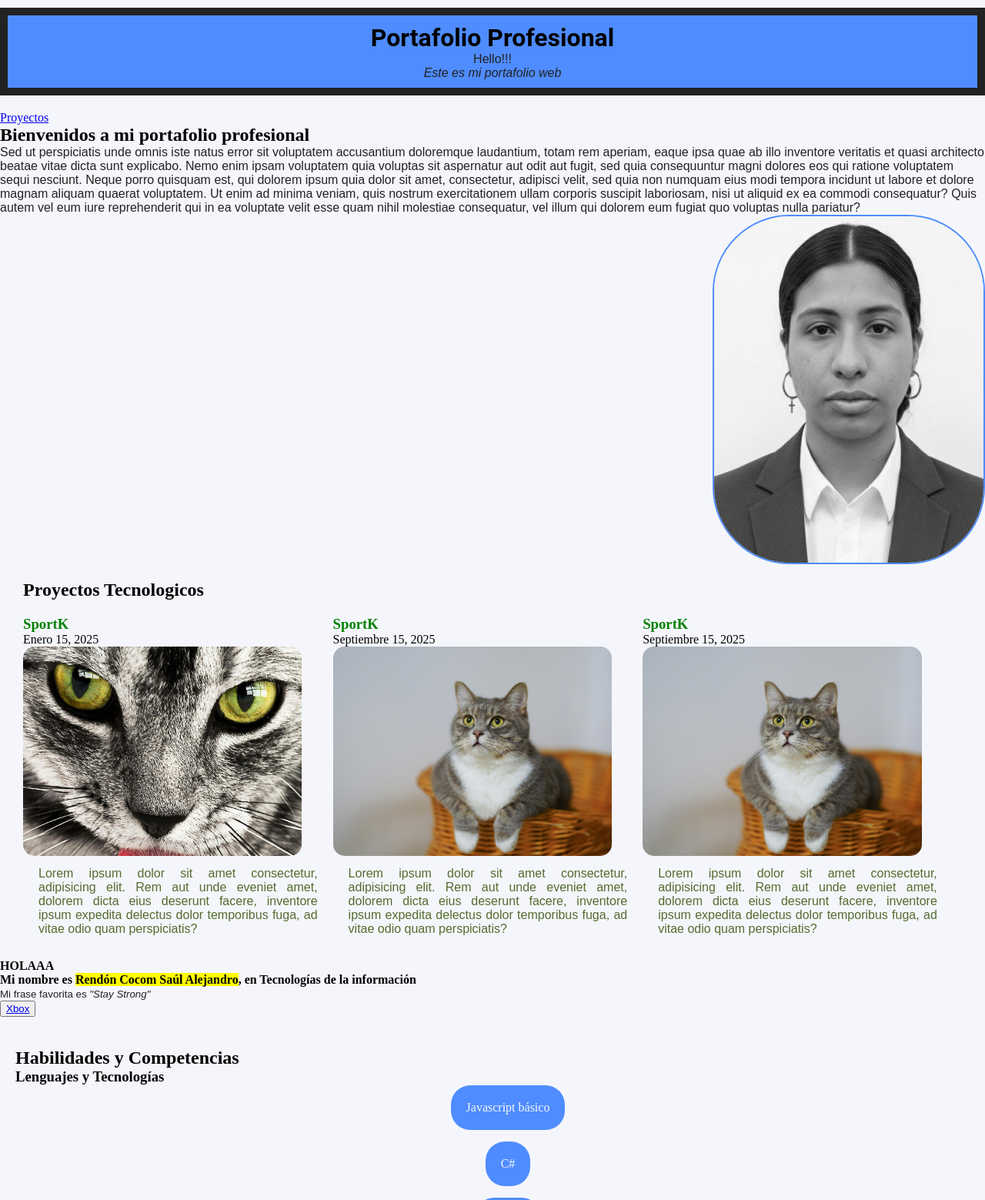
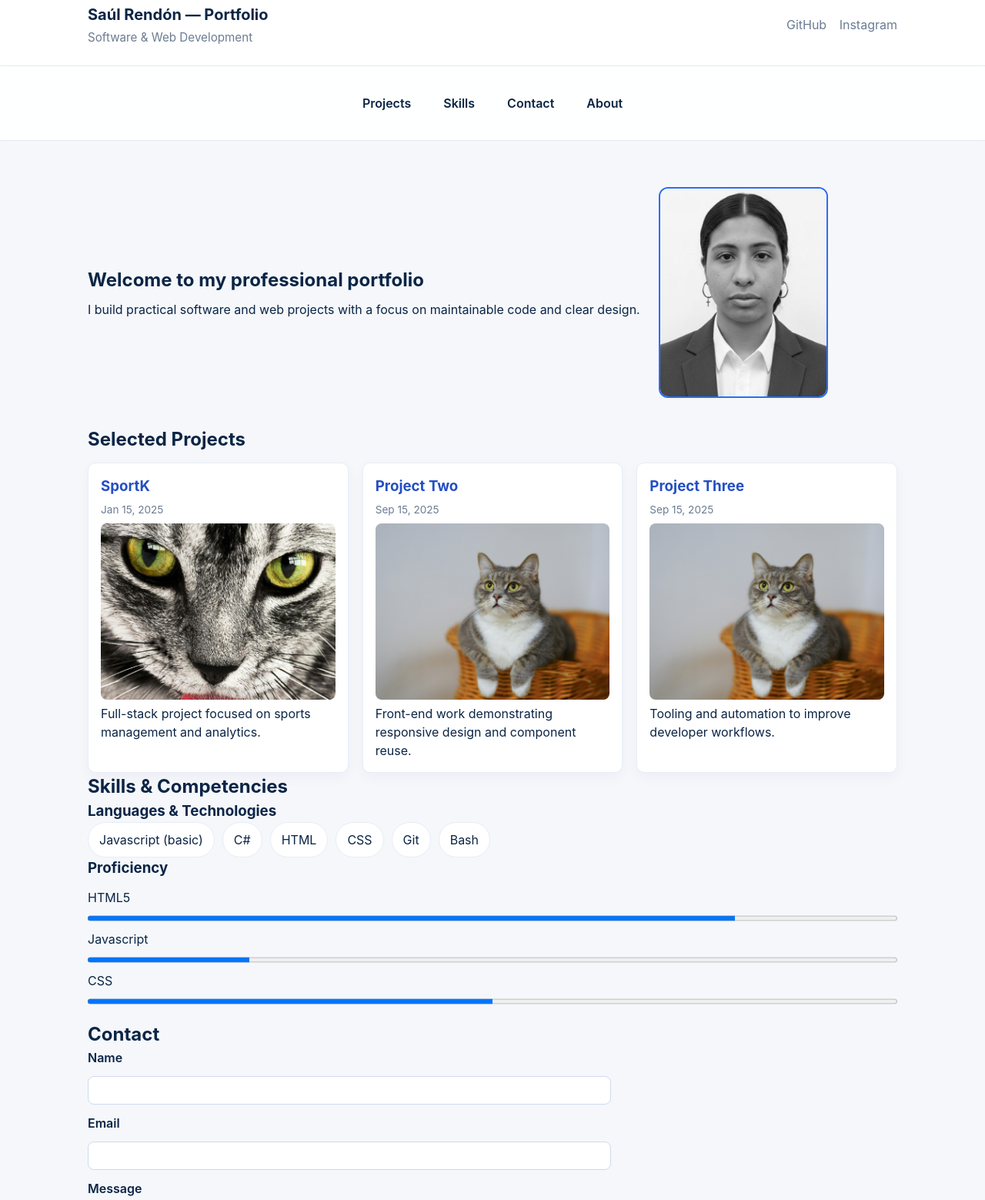
Before and after one commit to SaulRen777/Portafolio-RS, a plain HTML site: page index.html in a window 1280 px wide. Shown: the part 20-1579 px from the top of the page at 77% size. Drawn offline with Linux system fonts and the light colour scheme.

Commit message:
Prototipo de portafolio final

```diff
--- a/css/main.css
+++ b/css/main.css
@@ -1,101 +1,84 @@
-* {
-    margin: auto;
+:root{
+  --bg: #f5f7fb;
+  --panel: #ffffff;
+  --text: #0b2545;
+  --muted: #6b7c93;
+  --accent: #2b6df6;
+  --accent-dark: #234fc4;
 }
 
-@import url('https://fonts.googleapis.com/css2?family=Cal+Sans&family=Roboto:ital,wght@0,100..900;1,100..900&family=SUSE+Mono:ital,wght@0,100..800;1,100..800&display=swap');
-@import url('https://fonts.googleapis.com/css2?family=Roboto:ital,wght@0,100..900;1,100..900&display=swap');
+/* Basic reset */
+*{box-sizing: border-box;margin:0;padding:0}
+html,body{height:100%}
+body{font-family: Inter, 'Segoe UI', Roboto, system-ui, -apple-system, sans-serif;background:var(--bg);color:var(--text);line-height:1.5}
+.container{max-width:1100px;margin:0 auto;padding:24px}
 
-header {
-    background: #4f8cff;
-    text-align: center;
-    margin-bottom: 20px;
-    margin-top: 30px;
-    border: solid 10px #222;
-    padding: 10px;
+/* Header */
+.site-header{background:var(--panel);border-bottom:1px solid #e3e9f2}
+.header-inner{display:flex;align-items:center;justify-content:space-between}
+.brand h1{font-size:1.25rem;color:var(--text);margin-bottom:4px}
+.tagline{color:var(--muted);font-size:0.95rem}
+.social .icon-link{color:var(--muted);text-decoration:none;margin-left:12px}
+
+/* Sticky nav */
+.site-nav{position:sticky;top:0;background:rgba(255,255,255,0.9);backdrop-filter: blur(6px);z-index:10;border-bottom:1px solid #e3e9f2}
+.nav-inner{display:flex;justify-content:center}
+.nav-list{list-style:none;display:flex;gap:18px;padding:12px}
+.nav-list a{color:var(--text);text-decoration:none;font-weight:600;padding:8px 12px;border-radius:6px;transition:background-color .18s,color .18s}
+.nav-list a:hover,.nav-list a:focus{background:var(--accent);color:#fff;outline:none}
+.nav-list a[aria-current="page"],.nav-list a.active{background:var(--accent-dark);color:#fff}
+
+/* Hero */
+.hero{display:flex;gap:24px;align-items:center;padding:36px 0}
+.hero-content h2{font-size:1.5rem;margin-bottom:8px}
+#foto-perfil{width:220px;height:auto;border-radius:12px;border:2px solid var(--accent);object-fit:cover}
+
+/* Projects grid */
+.projects h2{margin-bottom:12px}
+.projects-grid{display:grid;grid-template-columns:repeat(auto-fit,minmax(220px,1fr));gap:18px}
+.project{background:var(--panel);padding:16px;border-radius:10px;border:1px solid #e6edf7;box-shadow:0 6px 18px rgba(11,37,69,0.04);transition:transform .18s,box-shadow .18s}
+.project img{width:100%;height:auto;border-radius:8px}
+.project:hover{transform:translateY(-6px);box-shadow:0 10px 28px rgba(11,37,69,0.06)}
+.project h3{margin:0 0 6px 0;color:var(--accent-dark)}
+.project time{display:block;color:var(--muted);font-size:0.85rem;margin-bottom:8px}
+
+/* Skills */
+.skills-list{display:flex;flex-wrap:wrap;gap:10px;list-style:none;padding-left:0}
+.skills-list li{background:var(--panel);padding:10px 14px;border-radius:999px;border:1px solid #e6edf7;color:var(--text)}
+.proficiency{margin-top:12px;display:grid;gap:8px}
+progress{width:100%;height:14px}
+
+/* Contact form */
+.contact{padding-top:18px}
+.formulario-contacto{display:grid;gap:12px;max-width:680px}
+.formulario-contacto label{font-weight:600}
+.formulario-contacto input,.formulario-contacto textarea{padding:10px;border:1px solid #cfd9ee;border-radius:8px}
+.formulario-contacto button{background:var(--accent);color:#fff;border:none;padding:10px 14px;border-radius:8px;font-weight:700;cursor:pointer}
+.formulario-contacto button:hover{background:var(--accent-dark)}
+
+/* Focus styles for keyboard users */
+:focus{outline:transparent}
+:focus-visible{outline:3px solid rgba(43,109,246,0.18);outline-offset:3px;border-radius:6px}
+
+/* Smooth scrolling */
+html{scroll-behavior:smooth}
+
+/* Respect reduced motion */
+@media (prefers-reduced-motion: reduce){
+  .project,.nav-list a{transition:none}
+  html{scroll-behavior:auto}
 }
 
-h1 {
-    font-family: "Roboto", sans-serif;
+/* About */
+.about{margin-top:18px;background:var(--panel);padding:16px;border-radius:8px;border:1px solid #e6edf7}
+
+/* Footer */
+.site-footer{background:var(--panel);border-top:1px solid #e3e9f2;margin-top:30px}
+.site-footer p{padding:14px 0;text-align:center;color:var(--muted)}
+
+/* Responsive adjustments */
+@media (max-width:700px){
+  .hero{flex-direction:column;align-items:flex-start}
+  #foto-perfil{width:160px}
+  .nav-list{gap:10px;padding:8px}
 }
-
-body {
-    background-color: #f4f6fb;
-}
-
-main {
-    overflow: hidden;
-}
-
-p {
-    color: #222;
-    font-family: 'Cal Sans', sans-serif;
-}
-/* Sections layout */
-section {
-    overflow: hidden;
-}
-#foto-perfil {
-    border: 2px solid #4f8cff;
-    border-radius: 100px;
-    width: 350px;
-    height: 450px;
-    float: right;
-}
-.Proyectos {
-    float: left;
-    width: 33%;
-    margin-top: 20px;
-    box-sizing: border-box;
-}
-
-.Proyectos img {
-    width: 90%;
-    border-radius: 15px;
-    box-sizing: border-box;
-}
-
-/* ID selector mistaken earlier; keep as class-based section spacing */
-.Proyectos p {
-    text-align: justify;
-    padding: 10px 20px;
-   color: darkolivegreen;
-}
-
-.Proyectos h3{
-    color: green;
-}
-
-/* Padding for the #Proyecto section (uses existing values) */
-#Proyecto {
-    padding: 20px 30px;
-}
-
-#habilidades{
-    padding: 20px 30px;
-    border-top: solid 5 px #4f8cff;
-    margin-top:  20px;
-    padding: 20px;
-    overflow: hidden;
-
-}
-progress{
-    width: 100%;
-    height: 25px;
-    border-radius: 5%;
-
-
-}
-
-.lista{
-    list-style: none;
-    display: grid;
-    gap: 15px;
-    margin-left: 0;
-}
-.lista li{
-    background-color: #4f8cff;
-    color: #f4f6fb;
-    padding: 20px 20px ;
-    border-radius: 25px;
-    text-align: center;
-}
--- a/index.html
+++ b/index.html
@@ -1,108 +1,125 @@
-<!DOCTYPE html>
-<html lang="es">
+<!doctype html>
+<html lang="en">
 
 <head>
-    <meta charset="UTF-8">
-    <meta name="viewport" content="width=device-width, initial-scale=1.0">
-    <title>Portafolio Profesional</title>
+  <meta charset="utf-8">
+  <meta name="viewport" content="width=device-width,initial-scale=1">
+  <title>Professional Portfolio — Saúl Rendón</title>
   <link rel="stylesheet" href="css/main.css">
+  <meta name="description" content="Professional portfolio of Saúl Rendón — software & web development.">
  </head>
 
 <body>
-    <header>
+  <header class="site-header">
+    <div class="container header-inner">
+      <div class="brand">
+        <h1>Saúl Rendón — Portfolio</h1>
+        <p class="tagline">Software & Web Development</p>
+      </div>
+      <aside class="social">
+        <a href="https://github.com/elitesou1" aria-label="GitHub profile" class="icon-link">GitHub</a>
+        <a href="#" aria-label="Instagram profile" class="icon-link">Instagram</a>
+      </aside>
+    </div>
+  </header>
 
-        <h1>Portafolio Profesional</h1>
-        <p>Hello!!!</p>
-        <p><em>Este es mi portafolio web</em></p>
-    </header>
-    <nav>
-        <a href="#Proyecto">Proyectos</a>
+  <nav class="site-nav" role="navigation">
+    <div class="container nav-inner">
+      <ul class="nav-list" id="menu-principal">
+        <li><a href="#projects">Projects</a></li>
+        <li><a href="#skills">Skills</a></li>
+        <li><a href="#contact">Contact</a></li>
+        <li><a href="#about">About</a></li>
+      </ul>
+    </div>
   </nav>
-    <main>
-        <section>
-            <h2>Bienvenidos a mi portafolio profesional</h2>
-            <p>Sed ut perspiciatis unde omnis iste natus error sit voluptatem accusantium doloremque laudantium, totam
-                rem
-                aperiam, eaque ipsa quae ab illo inventore veritatis et quasi architecto beatae vitae dicta sunt
-                explicabo.
-                Nemo enim ipsam voluptatem quia voluptas sit aspernatur aut odit aut fugit, sed quia consequuntur magni
-                dolores eos qui ratione voluptatem sequi nesciunt. Neque porro quisquam est, qui dolorem ipsum quia
-                dolor
-                sit amet, consectetur, adipisci velit, sed quia non numquam eius modi tempora incidunt ut labore et
-                dolore
-                magnam aliquam quaerat voluptatem. Ut enim ad minima veniam, quis nostrum exercitationem ullam corporis
-                suscipit laboriosam, nisi ut aliquid ex ea commodi consequatur? Quis autem vel eum iure reprehenderit
-                qui in
-                ea voluptate velit esse quam nihil molestiae consequatur, vel illum qui dolorem eum fugiat quo voluptas
-                nulla pariatur?</p>
-            <img src="images/foto-perfil.jpg" id="foto-perfil" alt="Foto de perfil">
+
+  <main class="container">
+    <section id="hero" class="hero">
+      <div class="hero-content">
+        <h2>Welcome to my professional portfolio</h2>
+        <p>I build practical software and web projects with a focus on maintainable code and clear design.</p>
+      </div>
+      <img src="images/foto-perfil.jpg" id="foto-perfil" alt="Profile photo">
     </section>
-        <section id="Proyecto">
-            <h2>Proyectos Tecnologicos</h2>
-            <article class="Proyectos">
+
+    <section id="projects" class="projects">
+      <h2>Selected Projects</h2>
+      <div id="lista-proyectos" class="projects-grid">
+        <article class="project">
           <h3>SportK</h3>
-                <time datetime="2023-01-15">Enero 15, 2025</time>
-                <img src="images/New Project (1).png" alt="Logo">
-                <p>Lorem ipsum dolor sit amet consectetur, adipisicing elit. Rem aut unde eveniet amet, dolorem dicta
-                    eius deserunt facere, inventore ipsum expedita delectus dolor temporibus fuga, ad vitae odio quam
-                    perspiciatis?</p>
+          <time datetime="2025-01-15">Jan 15, 2025</time>
+          <img src="images/New Project (1).png" alt="SportK logo">
+          <p>Full-stack project focused on sports management and analytics.</p>
         </article>
-            <article class="Proyectos">
-                <h3>SportK</h3>
-                <time datetime="2023-01-15">Septiembre 15, 2025</time>
-                <img src="images\Kitty.png" alt="Logo">
-                <p>Lorem ipsum dolor sit amet consectetur, adipisicing elit. Rem aut unde eveniet amet, dolorem dicta
-                    eius deserunt facere, inventore ipsum expedita delectus dolor temporibus fuga, ad vitae odio quam
-                    perspiciatis?</p>
+
+        <article class="project">
+          <h3>Project Two</h3>
+          <time datetime="2025-09-15">Sep 15, 2025</time>
+          <img src="images/Kitty.png" alt="Project logo">
+          <p>Front-end work demonstrating responsive design and component reuse.</p>
         </article>
-            <article class="Proyectos">
-                <h3>SportK</h3>
-                <time datetime="2023-01-15">Septiembre 15, 2025</time>
-                <img src="images\Kitty.png" alt="Logo">
-                <p>Lorem ipsum dolor sit amet consectetur, adipisicing elit. Rem aut unde eveniet amet, dolorem dicta
-                    eius deserunt facere, inventore ipsum expedita delectus dolor temporibus fuga, ad vitae odio quam
-                    perspiciatis?</p>
+
+        <article class="project">
+          <h3>Project Three</h3>
+          <time datetime="2025-09-15">Sep 15, 2025</time>
+          <img src="images/Kitty.png" alt="Project logo">
+          <p>Tooling and automation to improve developer workflows.</p>
         </article>
+      </div>
     </section>
-        <section>
-            <b>HOLAAA</b>
-            <h4>Mi nombre es <mark>Rendón Cocom Saúl Alejandro</mark>, <strong>en Tecnologías de la información</strong>
-            </h4>
-            <p><small>Mi frase favorita es <em>"Stay Strong"</em></small></p>
-        </section>
-        <section>
-            <button><a href="https://www.xbox.com/es-mx?msockid=20d034cf04dd602c204c22aa05cb61a3" target="_blank"
-                    rel="noopener">Xbox</a></button>
-        </section>
-    </main>
-    <section id="habilidades">
-        <h2>Habilidades y Competencias</h2>
-        <h3>Lenguajes y Tecnologías</h3>
-        <ul class="lista">
-            <li>Javascript básico</li>
+
+    <section id="skills" class="skills">
+      <h2>Skills & Competencies</h2>
+      <h3>Languages & Technologies</h3>
+      <ul class="skills-list">
+        <li>Javascript (basic)</li>
         <li>C#</li>
         <li>HTML</li>
         <li>CSS</li>
         <li>Git</li>
         <li>Bash</li>
       </ul>
-        <h3>Nivel de dominio</h3>
-        <div>
+
+      <h3>Proficiency</h3>
+      <div class="proficiency">
         <label>HTML5</label>
         <progress max="100" value="80">80%</progress>
-        </div>
-        <div>
         <label>Javascript</label>
         <progress max="100" value="20">20%</progress>
-        </div>
-        <div>
         <label>CSS</label>
         <progress max="100" value="50">50%</progress>
       </div>
     </section>
-    <footer>
-        <p>&copy; Derechos reservados 2025 - Rendón Cocom Saúl Alejandro</p>
+
+    <section id="contact" class="contact">
+      <h2>Contact</h2>
+      <form action="https://formspree.io/f/mayzbpwp" method="POST" id="formulario-contacto" class="formulario-contacto">
+        <label for="nombre">Name</label>
+        <input type="text" id="nombre" name="nombre" required>
+
+        <label for="email">Email</label>
+        <input type="email" id="email" name="email" required>
+
+        <label for="mensaje">Message</label>
+        <textarea id="mensaje" name="mensaje" rows="6" required></textarea>
+
+        <button type="submit">Send message</button>
+      </form>
+    </section>
+
+    <section id="about" class="about">
+      <h2>About</h2>
+      <p>Saúl Rendón — IT professional focused on web development, software tooling and accessible user experiences.</p>
+    </section>
+  </main>
+
+  <footer class="site-footer">
+    <div class="container">
+      <p>&copy; 2025 Saúl Rendón — All rights reserved.</p>
+    </div>
   </footer>
+
 </body>
 
 </html>
```
Lines whose indentation alone changed are shown as unchanged.
